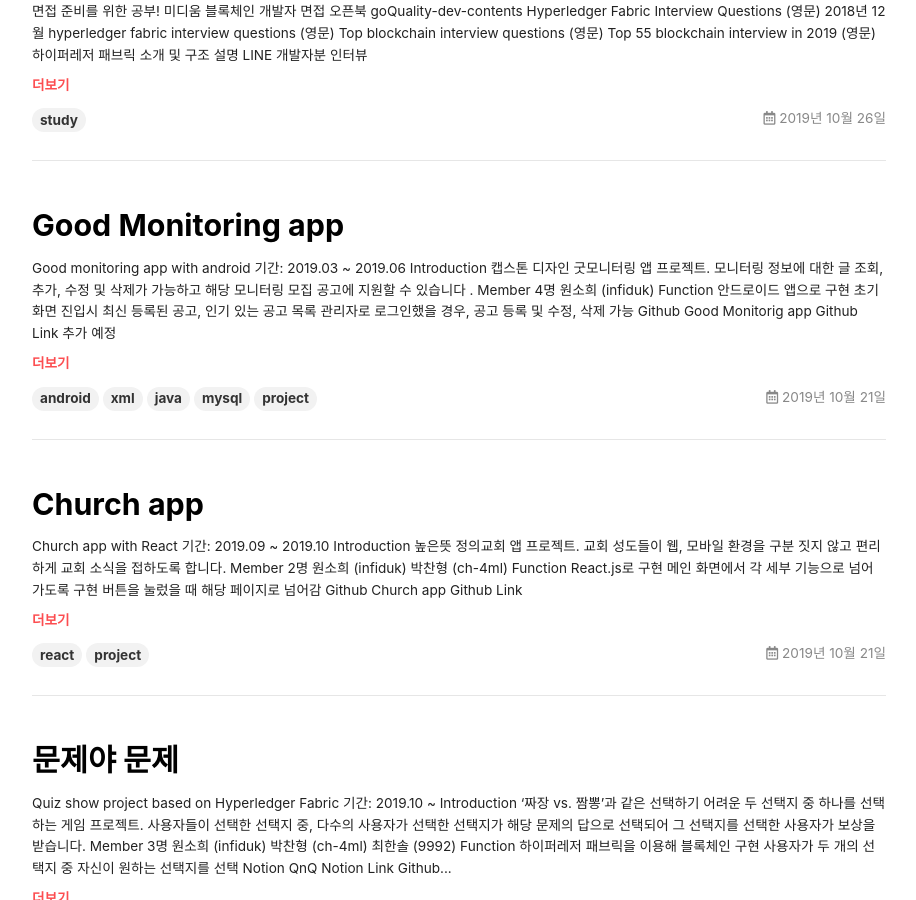
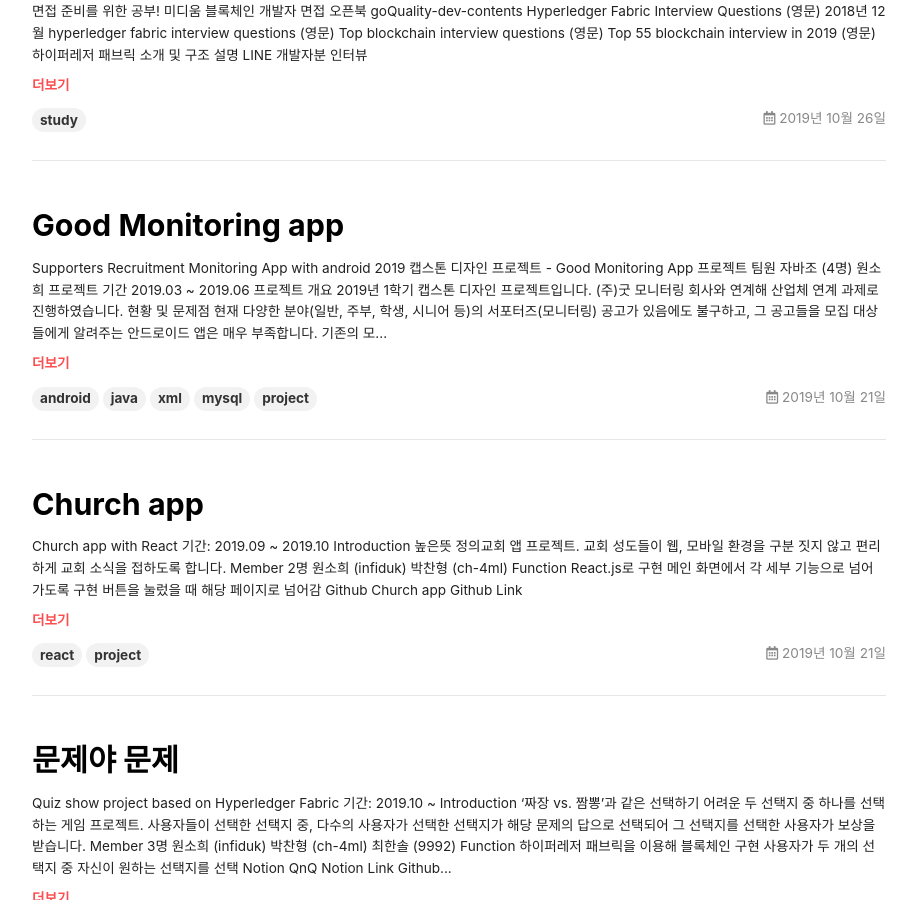
Before and after one commit to infiduk/infiduk.github.io, a Jekyll site: the page built from index.html, in a window 1280 px wide and 900 px high, scrolled down 661 px. Shown: the whole window, without its empty margins (181-1097 px from the left). Built offline with Jekyll 4.4.1, drawn with Linux system fonts in a browser that asks for light colours; nearby versions of some CDN libraries; the list of posts is cut into pages by our own code.

Commit message:
update posts ...

```diff
--- a/_posts/2019-06-19-good-monitoring-app.md
+++ b/_posts/2019-06-19-good-monitoring-app.md
@@ -1,27 +1,69 @@
 ---
 title: "Good Monitoring app"
 date: 2019-10-21 17:59:00 +09:00
-tags: android xml java mysql project
+tags: android java xml mysql project
 ---
 
-Good monitoring app with android
-<br />기간: 2019.03 ~ 2019.06
+Supporters Recruitment Monitoring App with android
 
-## Introduction
-캡스톤 디자인 굿모니터링 앱 프로젝트.
-<br />모니터링 정보에 대한 글 조회, 추가, 수정 및 삭제가 가능하고 해당 모니터링 모집 공고에 지원할 수 있습니다 .
+## 2019 캡스톤 디자인 프로젝트 - Good Monitoring App
 
-## Member
-4명
-<br />[원소희 (infiduk)](https://github.com/infiduk)
+## 프로젝트 팀원
+- 자바조 (4명)
+- [원소희](https://github.com/infiduk)
 
-## Function
-안드로이드 앱으로 구현
-<br />초기 화면 진입시 최신 등록된 공고, 인기 있는 공고 목록
-<br />관리자로 로그인했을 경우, 공고 등록 및 수정, 삭제 가능
-<br /><br />![image_01](https://user-images.githubusercontent.com/48206157/67191186-2f406b00-f42c-11e9-8cdd-a5d121d5c826.png)
-<br /><br />![image_02](https://user-images.githubusercontent.com/48206157/67191244-42533b00-f42c-11e9-9a87-6a4985149d53.png)
-<br /><br />![image_03](https://user-images.githubusercontent.com/48206157/67191289-572fce80-f42c-11e9-9246-47cb9b590e0c.png)
+## 프로젝트 기간
+- 2019.03 ~ 2019.06
+
+## 프로젝트 개요
+- 2019년 1학기 캡스톤 디자인 프로젝트입니다.
+- [(주)굿 모니터링](http://goodmonitoring.com) 회사와 연계해 산업체 연계 과제로 진행하였습니다.
+
+### 현황 및 문제점
+1. 현재 다양한 분야(일반, 주부, 학생, 시니어 등)의 서포터즈(모니터링) 공고가 있음에도 불구하고, 그 공고들을 모집 대상들에게 알려주는 **안드로이드 앱**은 매우 **부족**합니다.
+2. 기존의 모니터링 사이트들은 대부분 **웹**상에서만 존재합니다.
+3. 교내에서 진행하는 프로젝트로는 한계가 있다고 생각하여, 실무에서 직접 개발을 진행해보고자 합니다.
+
+### 제안
+1. **굿 모니터링**과 연계를 통해 **접근성이 용이**하고, 모집 공고가 **한 눈**에 들어오는 **안드로이드 앱**을 만들고자 합니다.
+2. 회원가입 시 **기관**과 **사용자**로 구분하여 기관의 경우에는 프로젝트 공고 등록 신청 및 공고 관리가 가능하도록 하고, 사용자의 경우에는 메인으로 공고 목록을 띄워 자신이 마음에 드는 공고에 신청할 수 있도록 합니다.
+3. 서포터즈 신청과 함께 **굿 모니터링 메일링 신청**도 **함께**할 수 있도록 유도해 굿 모니터링 메일링 회원을 증가시키고자 합니다.
+4. 추후 유지보수를 위해 **확장성 있는 개발**을 목표로 합니다.
+
+## 개발 언어 및 구성 환경
+- Language: Java, XML
+- IDE: Android Studio
+- DB: MySQL
+- OS: Window
+
+## 구현 내역
+1. 회원 구분을 관리자, 기관, 사용자로 나누어 구현하였습니다.
+  - 기관은 모니터링 정보에 대한 공고 목록 보기, 공고 등록, 수정 및 삭제가 가능합니다.
+  - 사용자는 모니터링 모집 공고를 보고 원하는 모집 공고에 지원할 수 있습니다.
+2. 초기 화면 진입시 최신 등록된 공고, 인기 있는 공고 순으로 모집 공고를 열람할 수 있습니다.
+3. 사이드 바를 이용해 사용자가 메뉴를 이동하는데 어려움이 없도록 구현하였습니다.
+<br />
+<br />
+- 화면 리스트
+<br />
+  - 메인 화면
+  <br />
+  ![image_01](https://user-images.githubusercontent.com/48206157/67191186-2f406b00-f42c-11e9-8cdd-a5d121d5c826.png)
+  <br />
+  <br />
+  - 공고 등록 화면
+  <br />
+  ![image_02](https://user-images.githubusercontent.com/48206157/67191244-42533b00-f42c-11e9-9a87-6a4985149d53.png)
+  <br />
+  <br />
+  - 사이드 바 화면
+  <br />
+  ![image_03](https://user-images.githubusercontent.com/48206157/67191289-572fce80-f42c-11e9-9246-47cb9b590e0c.png)
+
+## 프로젝트 내 역할
+- 프로젝트 기획 및 총괄
+- Front-end
+- Back-end
 
 ## Github
-[Good Monitorig app Github Link 추가 예정](https://github.com/infiduk)
+- [Good Monitorig app Github Link](https://github.com/infiduk/good-monitoring-app)
```
Also changed, not shown: _posts/2019-09-30-poomkey.md (+1 -5 lines).
